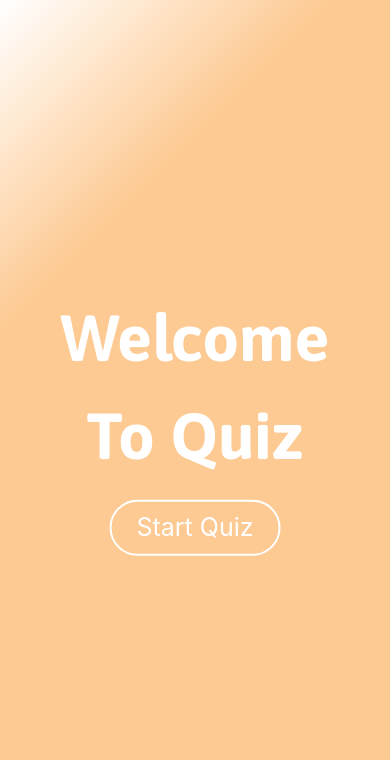
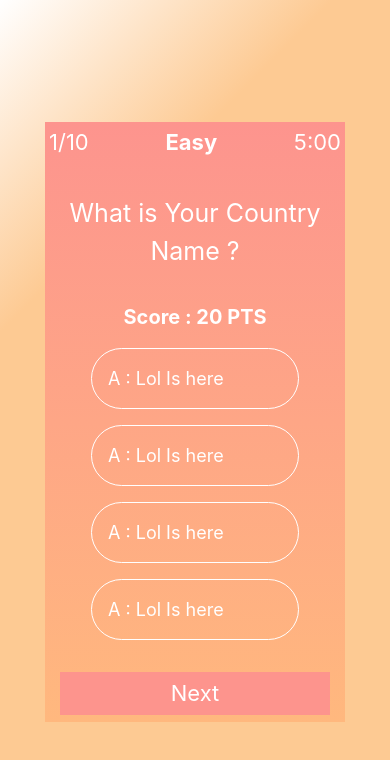
Before and after one commit to MuhmmadSheraz/Quiz_App_TypeScript, a React (Create React App) app: page / in a window 390 px wide. Shown: the top 760 px of the page. Built offline with nearby package versions, Linux system fonts and the light colour scheme.

Commit message:
question card ui completed

```diff
--- a/src/App.css
+++ b/src/App.css
@@ -1,4 +1,6 @@
 @import url('https://fonts.googleapis.com/css2?family=Asap:wght@700&display=swap');
+
+
 .mainWrapper {
   height: 100vh;
   width: 100%;
--- a/src/App.tsx
+++ b/src/App.tsx
@@ -2,18 +2,20 @@ import React, { useEffect } from 'react';
 import logo from './logo.svg';
 import './App.css';
 import { getQuestions } from './Services/quizServices'
-import Button from 'react-bootstrap/Button';
 import 'bootstrap/dist/css/bootstrap.min.css';
+import {QuestionCard} from "./Components/QuestionCard"
 
 
 function App() {
   return (
-    <div className="mainWrapper">
-      <div className="content_main">
-        <p className="headerheading">Welcome To Quiz </p>
-        <button className="startBtn rounded-pill">Start Quiz</button>
-      </div>
-    </div>
+    <QuestionCard/>
+    // <div className="mainWrapper">
+    //   <div className="content_main">
+    //     <p className="headerheading">Welcome To Quiz </p>
+    //     <button className="startBtn rounded-pill">Start Quiz</button>
+
+    //   </div>
+    // </div>
 
   )
 }
--- a/src/Components/QuestionCard/index.js
+++ b/src/Components/QuestionCard/index.js
@@ -0,0 +1,50 @@
+import React from "react";
+import "./questionCard.css";
+import Button from "react-bootstrap/Button";
+// import 'bootstrap/dist/css/bootstrap.min.css';
+import Row from "react-bootstrap/Row";
+import Col from "react-bootstrap/Col";
+import Container from "react-bootstrap/Container";
+
+export const QuestionCard = () => {
+  return (
+    <div className="questionCard_Wrapper">
+      <div className="questionContent">
+        <div className="questionStats p-1">
+          <p>1/10</p>
+          <p className="font-weight-bold">Easy</p>
+          <p>5:00</p>
+        </div>
+        <p className="text-center question p-3">What is Your Country Name ?</p>
+        <p className="text-center score">Score : 20 PTS</p>
+        <Container>
+        <Row className="m-3">
+          <Col sm="6">
+            <p className="Hello rounded-pill p-3">
+              A : Lol Is here
+            </p>
+          </Col>
+          <Col sm="6">
+            <p className="Hello rounded-pill p-3">
+              A : Lol Is here
+            </p>
+          </Col>
+          <Col sm="6">
+            <p className="Hello rounded-pill p-3">
+              A : Lol Is here
+            </p>
+          </Col>
+          <Col sm="6">
+            <p className="Hello rounded-pill p-3">
+              A : Lol Is here
+            </p>
+          </Col>
+
+        </Row>
+        <button className="btn-block nextBtn">Next</button>
+        </Container>
+      </div>
+      {/* <Button>Next</Button> */}
+    </div>
+  );
+};
--- a/src/Components/QuestionCard/questionCard.css
+++ b/src/Components/QuestionCard/questionCard.css
@@ -1 +1,145 @@
-.
+.questionCard_Wrapper {
+  height: 100vh;
+  width: 100%;
+  background: rgb(255, 255, 255);
+  background: linear-gradient(
+    135deg,
+    rgba(255, 255, 255, 1) 0%,
+    rgba(253, 202, 147, 1) 27%
+  );
+  position: relative;
+}
+.questionContent {
+  color: white;
+  background: rgb(255, 184, 126);
+  background: linear-gradient(
+    0deg,
+    rgba(255, 184, 126, 1) 0%,
+    rgba(253, 148, 142, 1) 100%
+  );
+  position: absolute;
+  top: 50%;
+  left: 50%;
+  transform: translate(-50%, -50%);
+  height: 500px;
+  width: 500px;
+}
+.questionStats {
+  display: flex;
+  justify-content: space-between;
+}
+.question {
+  font-size: 40px;
+}
+.score {
+  font-weight: bold;
+  font-size: 20px;
+}
+.questionStats p {
+  font-size: 22px;
+}
+.Hello {
+  background-color: transparent;
+  border: 1px solid white;
+  font-size: 18px;
+}
+.Hello:hover {
+  background-color: white;
+  color: black;
+  cursor: pointer;
+}
+.nextBtn {
+  background-color: #fd948d;
+  outline: none !important;
+  border: none !important;
+  font-size: 22px;
+  color: white;
+  padding: 5px;
+}
+.nextBtn:hover {
+  background-color: #fd948d;
+  outline: none !important;
+  border: none !important;
+  font-size: 22px;
+}
+
+@media(max-width:576px){
+  .question {
+    font-size: 35px;
+  }
+  .questionContent {
+    color: white;
+    background: rgb(255, 184, 126);
+    background: linear-gradient(
+      0deg,
+      rgba(255, 184, 126, 1) 0%,
+      rgba(253, 148, 142, 1) 100%
+    );
+    position: absolute;
+    top: 50%;
+    left: 50%;
+    transform: translate(-50%, -50%);
+    height: 600px;
+    width: 500px;
+  }
+}
+@media(max-width:530px){
+  .question {
+    font-size: 30px;
+  }
+  .questionContent {
+    color: white;
+    background: rgb(255, 184, 126);
+    background: linear-gradient(
+      0deg,
+      rgba(255, 184, 126, 1) 0%,
+      rgba(253, 148, 142, 1) 100%
+    );
+    position: absolute;
+    top: 50%;
+    left: 50%;
+    transform: translate(-50%, -50%);
+    height: 650px;
+    width: 400px;
+  }
+}
+@media(max-width:425px){
+  .question {
+    font-size: 25px;
+  }
+  .questionContent {
+    color: white;
+    background: rgb(255, 184, 126);
+    background: linear-gradient(
+      0deg,
+      rgba(255, 184, 126, 1) 0%,
+      rgba(253, 148, 142, 1) 100%
+    );
+    position: absolute;
+    top: 50%;
+    left: 50%;
+    transform: translate(-50%, -50%);
+    height: 600px;
+    width: 300px;
+  }
+}
+@media(max-width:320px){
+  .question {
+    font-size: 25px;
+  }
+  .questionContent {
+    color: white;
+    background: rgb(255, 184, 126);
+    background: linear-gradient(
+      0deg,
+      rgba(255, 184, 126, 1) 0%,
+      rgba(253, 148, 142, 1) 100%
+    );
+    position: absolute;
+    top: 50%;
+    left: 50%;
+    transform: translate(-50%, -50%);
+    height: 600px;
+    width: 250px;
+  }
+}
```
Also changed, not shown: src/Services/quizServices.tsx (line endings or trailing spaces), src/react-app-env.d.ts (line endings or trailing spaces), tsconfig.json (line endings or trailing spaces).
